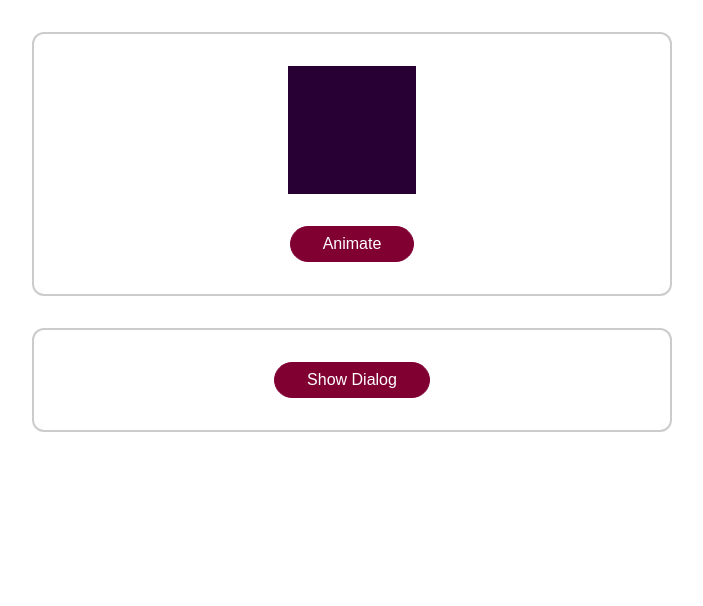
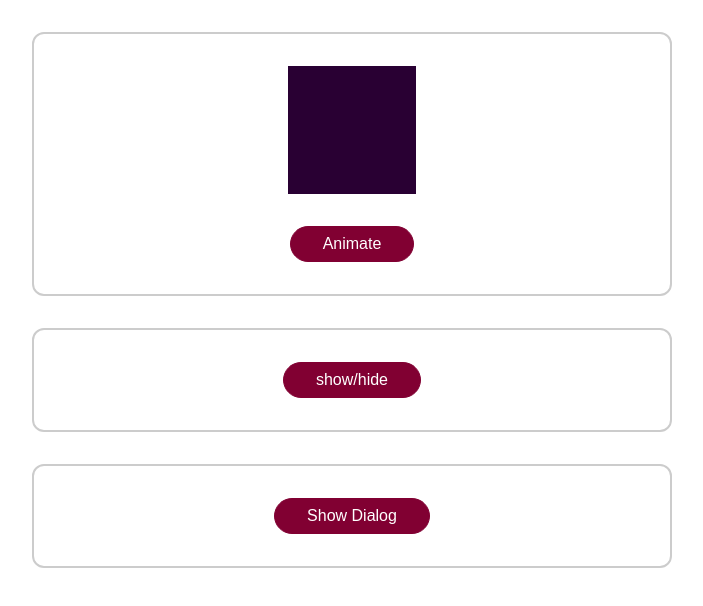
Before and after one commit to motifaithed/vue-animations-transitions, a Vue app: page / in a window 1280 px wide. Shown: the top 606 px of the page, without its empty margins (288-991 px from the left). Built offline with nearby package versions, Linux system fonts and the light colour scheme.

Commit message:
005 Playing CSS Animations with Vue's Help

```diff
--- a/src/App.vue
+++ b/src/App.vue
@@ -2,6 +2,12 @@
   <div class="container">
     <div class="block" :class="{animate: animateFlag}"></div>
     <button @click="beginAnimation">Animate</button>
+  </div>
+  <div class="container">
+    <transition>
+      <p v-if="showHideFlag">Sometimes show this..Sometimes not..</p>
+    </transition>
+    <button @click="showHide">show/hide</button>
   </div>
   <base-modal @close="hideDialog" v-if="dialogIsVisible">
     <p>This is a test dialog!</p>
@@ -17,7 +23,8 @@ export default {
   data() {
     return {
       dialogIsVisible: false,
-      animateFlag: false
+      animateFlag: false,
+      showHideFlag: false
     };
   },
   methods: {
@@ -29,6 +36,9 @@ export default {
     },
     beginAnimation(){
       this.animateFlag = true
+    },
+    showHide(){
+      this.showHideFlag = !this.showHideFlag;
     }
   },
 };
```
